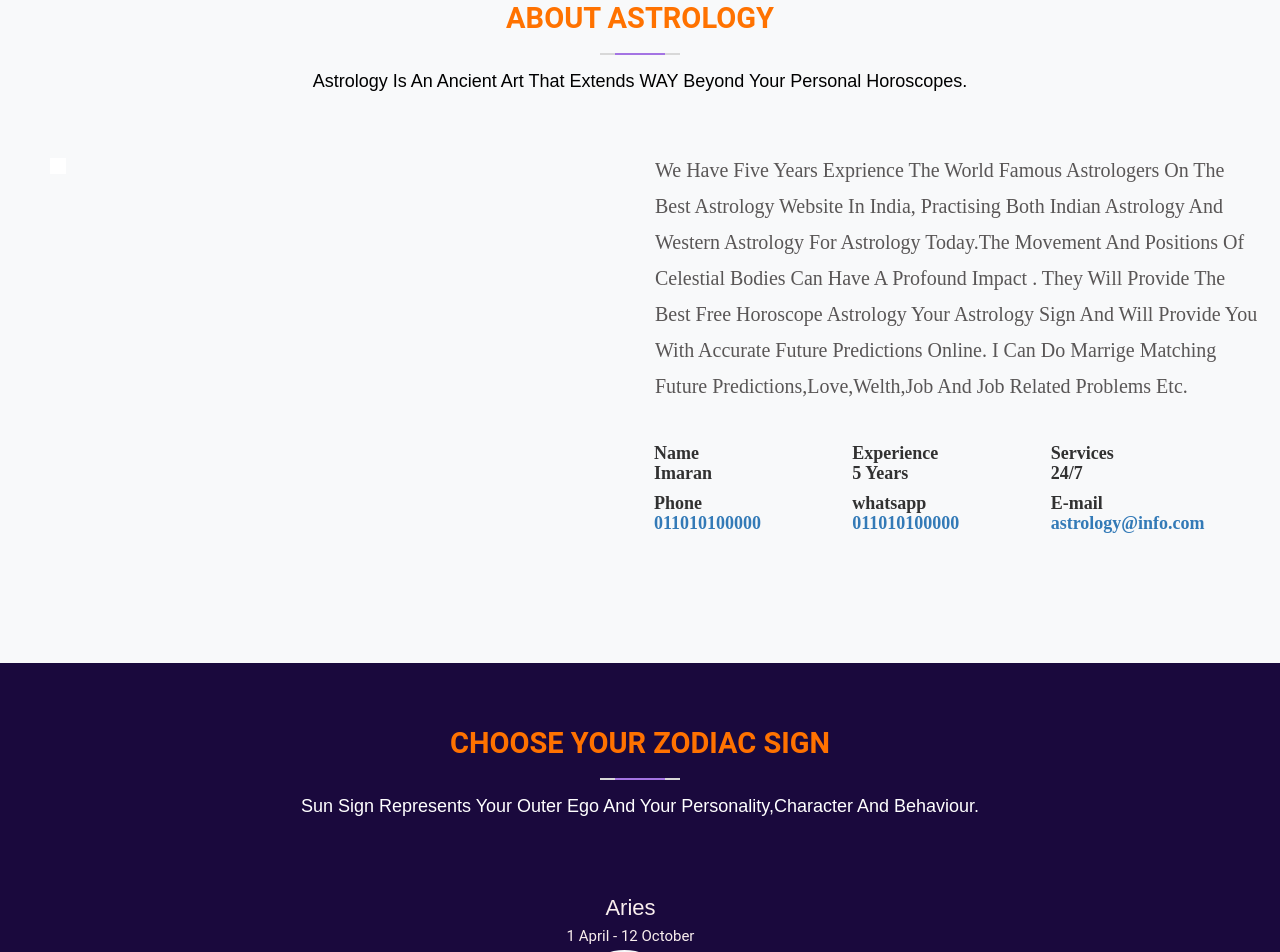
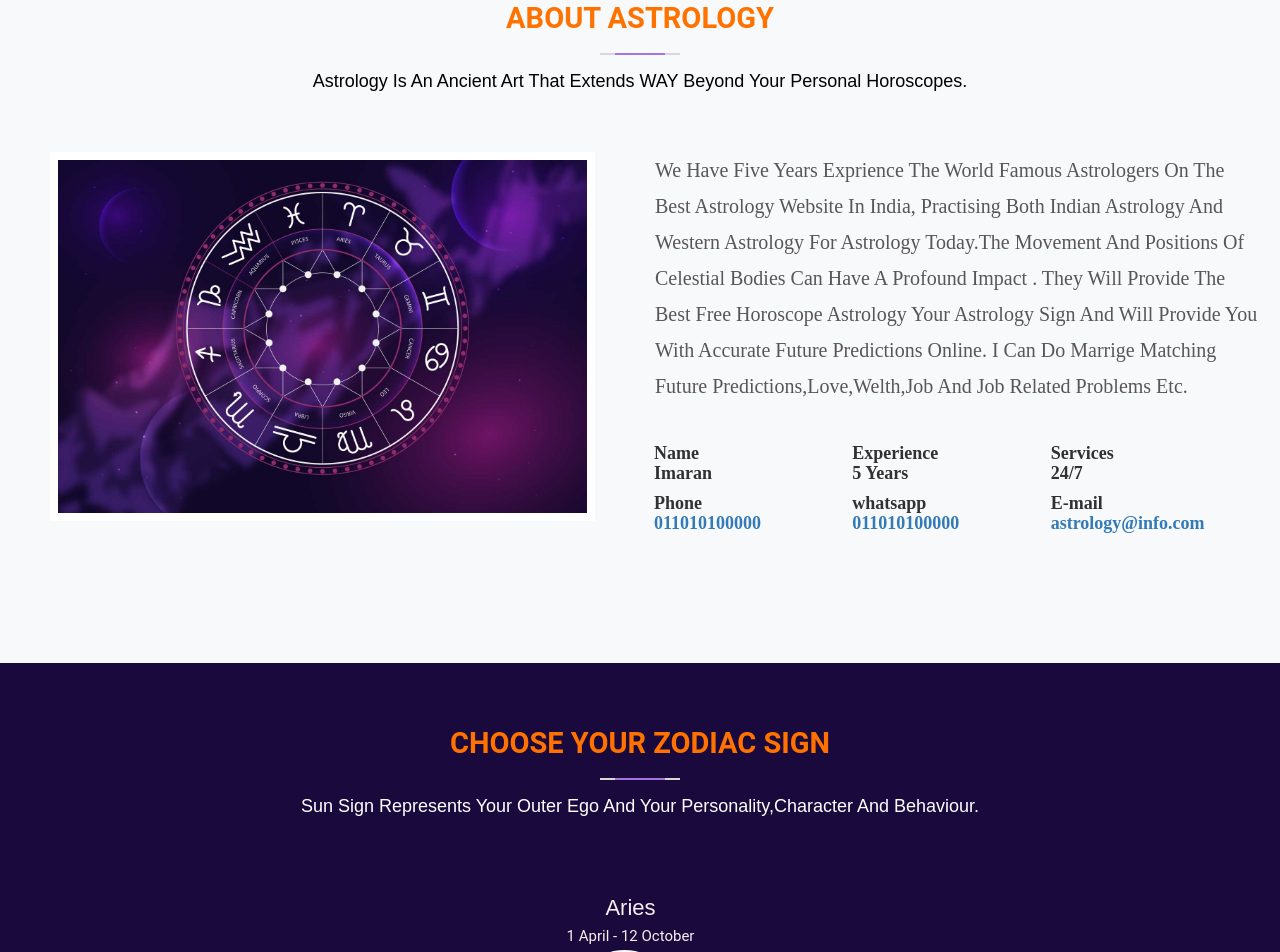
Before and after one commit to mahmudimran/aaaaa, a plain HTML site: page index.html in a window 1280 px wide. Shown: the part 887-1839 px from the top of the page. Drawn offline with nearby package versions, Linux system fonts and the light colour scheme.

Commit message:
Update index.html

```diff
--- a/index.html
+++ b/index.html
@@ -89,7 +89,7 @@
       <div class="row">
       <div class="col-lg-6 col-md-6">
       <div class="about-img">
-      <img src="img/web.jpg" alt="">
+      <img src="img/ab.jpg" alt="">
       </div>
       </div>
       <div class="col-lg6- col-md-6">
```
